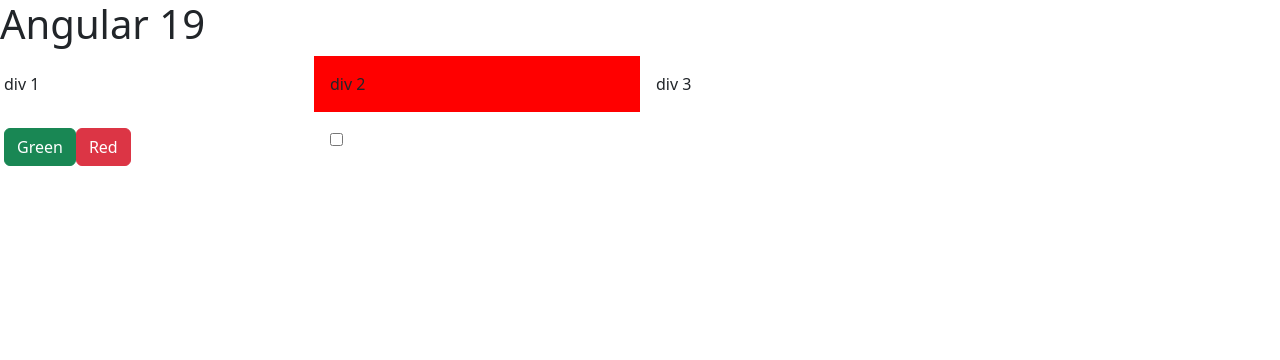
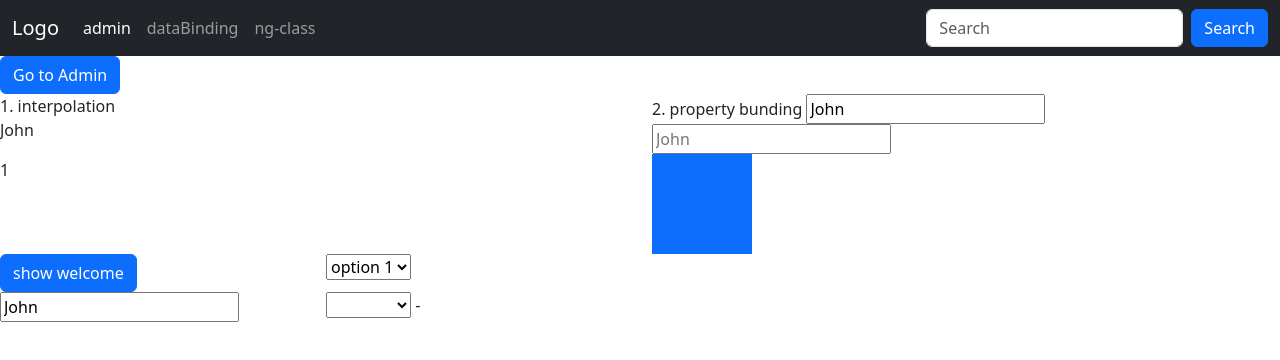
Before and after one commit to rahul-aot/angular19, an Angular app: page /dataBinding in a window 1280 px wide. Before the commit this address led to /. Shown: the top 360 px of the page. Built offline with nearby package versions, Linux system fonts and the light colour scheme.

Commit message:
routes added

```diff
--- a/src/app/app.component.html
+++ b/src/app/app.component.html
@@ -1,3 +1,26 @@
-<h1> Angular 19</h1>
-<app-ng-style></app-ng-style>
+<nav class="navbar navbar-expand-sm navbar-dark bg-dark">
+    <div class="container-fluid">
+      <a class="navbar-brand" >Logo</a>
+      <button class="navbar-toggler" type="button" data-bs-toggle="collapse" data-bs-target="#mynavbar">
+        <span class="navbar-toggler-icon"></span>
+      </button>
+      <div class="collapse navbar-collapse" id="mynavbar">
+        <ul class="navbar-nav me-auto">
+          <li class="nav-item" >
+            <a class="nav-link active" routerLink="admin">admin</a>
+          </li>
+          <li class="nav-item">
+            <a class="nav-link" [routerLink]="'dataBinding'">dataBinding</a>
+          </li>
+          <li class="nav-item">
+            <a class="nav-link" routerLink="ng-class">ng-class</a>
+          </li>
+        </ul>
+        <form class="d-flex">
+          <input class="form-control me-2" type="text" placeholder="Search">
+          <button class="btn btn-primary" type="button">Search</button>
+        </form>
+      </div>
+    </div>
+  </nav>
 <router-outlet></router-outlet>
--- a/src/app/app.component.ts
+++ b/src/app/app.component.ts
@@ -1,10 +1,9 @@
 import { Component } from '@angular/core';
-import { RouterOutlet } from '@angular/router';
-import { NgStyleComponent } from "./components/ng-style/ng-style.component";
+import { RouterLink, RouterOutlet } from '@angular/router';
 
 @Component({
   selector: 'app-root',
-  imports: [RouterOutlet,NgStyleComponent],
+  imports: [RouterOutlet,RouterLink],
   templateUrl: './app.component.html',
   styleUrl: './app.component.scss'
 })
--- a/src/app/app.routes.ts
+++ b/src/app/app.routes.ts
@@ -1,3 +1,24 @@
 import { Routes } from '@angular/router';
+import { AdminComponent } from './components/admin/admin.component';
+import { DataBindingComponent } from './components/data-binding/data-binding.component';
+import { NgClassComponent } from './components/ng-class/ng-class.component';
 
-export const routes: Routes = [];
+export const routes: Routes = [
+    {
+        path: '',
+        redirectTo: 'dataBinding',
+        pathMatch: 'full'
+    },
+    {
+        path: 'admin',
+        component: AdminComponent
+    },
+    {
+        path: 'dataBinding',
+        component: DataBindingComponent
+    },
+    {
+        path: 'ng-class',
+        component: NgClassComponent
+    }
+];
--- a/src/app/components/admin/admin.component.html
+++ b/src/app/components/admin/admin.component.html
@@ -1 +1,4 @@
 <p>admin works!</p>
+<p class="text-welcome">hi , from admin component</p>
+
+<button class="btn btn-primary" routerLink="/ng-class">Navigate to NgClass</button>
--- a/src/app/components/admin/admin.component.ts
+++ b/src/app/components/admin/admin.component.ts
@@ -1,8 +1,9 @@
 import { Component } from '@angular/core';
+import { RouterLink } from '@angular/router';
 
 @Component({
   selector: 'app-admin',
-  imports: [],
+  imports: [RouterLink],
   templateUrl: './admin.component.html',
   styleUrl: './admin.component.scss'
 })
--- a/src/app/components/data-binding/data-binding.component.html
+++ b/src/app/components/data-binding/data-binding.component.html
@@ -1,4 +1,7 @@
+<button class="btn btn-primary" (click)="navigateToAdmin()">Go to Admin</button>
+
 <div class="row">
+
     <div class="col-6">
         1. interpolation
         <p>{{firstName}}</p>
--- a/src/app/components/data-binding/data-binding.component.ts
+++ b/src/app/components/data-binding/data-binding.component.ts
@@ -1,5 +1,6 @@
 import { Component } from '@angular/core';
 import { FormsModule } from '@angular/forms';
+import { Router } from '@angular/router';
 
 @Component({
   selector: 'app-data-binding',
@@ -17,7 +18,7 @@
   seletedCity: string = '';
 
 
-  constructor() {
+  constructor( private router: Router){
     console.log(this.firstName);
   }
 
@@ -29,5 +30,8 @@
     console.log('City changed');
   }
 
+  navigateToAdmin(){
+    this.router.navigateByUrl('/admin');
+  }
 
 }
```
